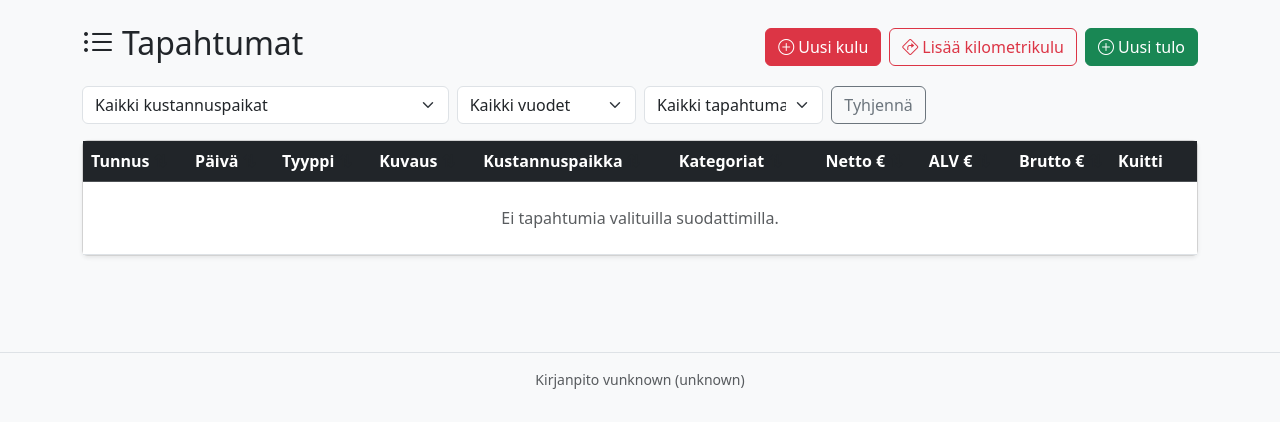
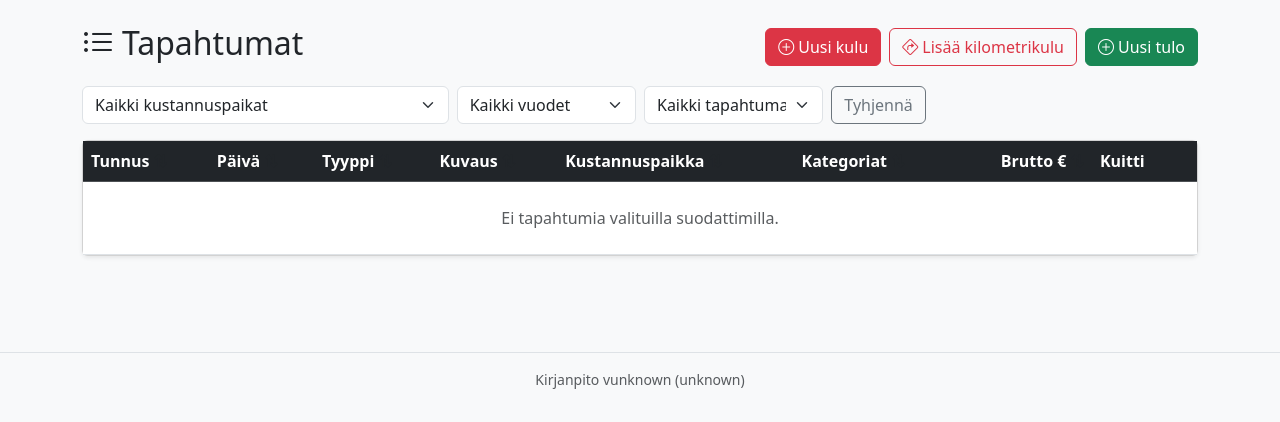
Before and after one commit to apasanen/kirjanpito, a FastAPI app: page /expenses/ in a window 1280 px wide. Shown: the part 56-478 px from the top of the page. Run offline with FastAPI, Linux system fonts and the light colour scheme; some libraries are stand-ins or nearby versions.

Commit message:
Remove net and VAT columns from expenses list and adjust table structure

```diff
--- a/templates/expenses/list.html
+++ b/templates/expenses/list.html
@@ -51,8 +51,6 @@
           <th data-sort="str">Kuvaus</th>
           <th data-sort="str">Kustannuspaikka</th>
           <th data-sort="str">Kategoriat</th>
-          <th class="text-end" data-sort="num">Netto €</th>
-          <th class="text-end" data-sort="num">ALV €</th>
           <th class="text-end" data-sort="num">Brutto €</th>
           <th>Kuitti</th>
           <th></th>
@@ -65,7 +63,7 @@
         {% if month_key != ns.cur_month %}
           {% set ns.cur_month = month_key %}
           <tr class="table-secondary month-separator">
-            <td colspan="11" class="fw-semibold small text-uppercase text-muted py-1 ps-2">
+            <td colspan="9" class="fw-semibold small text-uppercase text-muted py-1 ps-2">
               {{ exp.date.strftime("%B %Y") }}
             </td>
           </tr>
@@ -80,8 +78,6 @@
           <td>{{ exp.description or "" }}</td>
           <td><small>{{ exp.cost_center.name }}</small></td>
           <td><small>{% if exp.is_mileage %}Kilometrikulu{% else %}{{ exp.category_names | join(", ") or "–" }}{% endif %}</small></td>
-          <td class="text-end">{{ "%.2f"|format(exp.total_net|float)|replace(".", ",") }}</td>
-          <td class="text-end">{{ "%.2f"|format(exp.total_vat|float)|replace(".", ",") }}</td>
           <td class="text-end fw-bold">{{ "%.2f"|format(exp.total_gross|float)|replace(".", ",") }}</td>
           <td>
             {% if exp.receipt_image_path %}
@@ -114,15 +110,13 @@
           </td>
         </tr>
         {% else %}
-        <tr><td colspan="11" class="text-center text-muted py-4">Ei tapahtumia valituilla suodattimilla.</td></tr>
+        <tr><td colspan="9" class="text-center text-muted py-4">Ei tapahtumia valituilla suodattimilla.</td></tr>
         {% endfor %}
       </tbody>
       {% if expenses %}
       <tfoot class="table-light fw-bold">
         <tr>
           <td colspan="6" class="text-end">Yhteensä:</td>
-          <td class="text-end">{{ "%.2f"|format(expenses|sum(attribute="total_net")|float)|replace(".", ",") }}</td>
-          <td class="text-end">{{ "%.2f"|format(expenses|sum(attribute="total_vat")|float)|replace(".", ",") }}</td>
           <td class="text-end">{{ "%.2f"|format(expenses|sum(attribute="total_gross")|float)|replace(".", ",") }}</td>
           <td colspan="2"></td>
         </tr>
```
